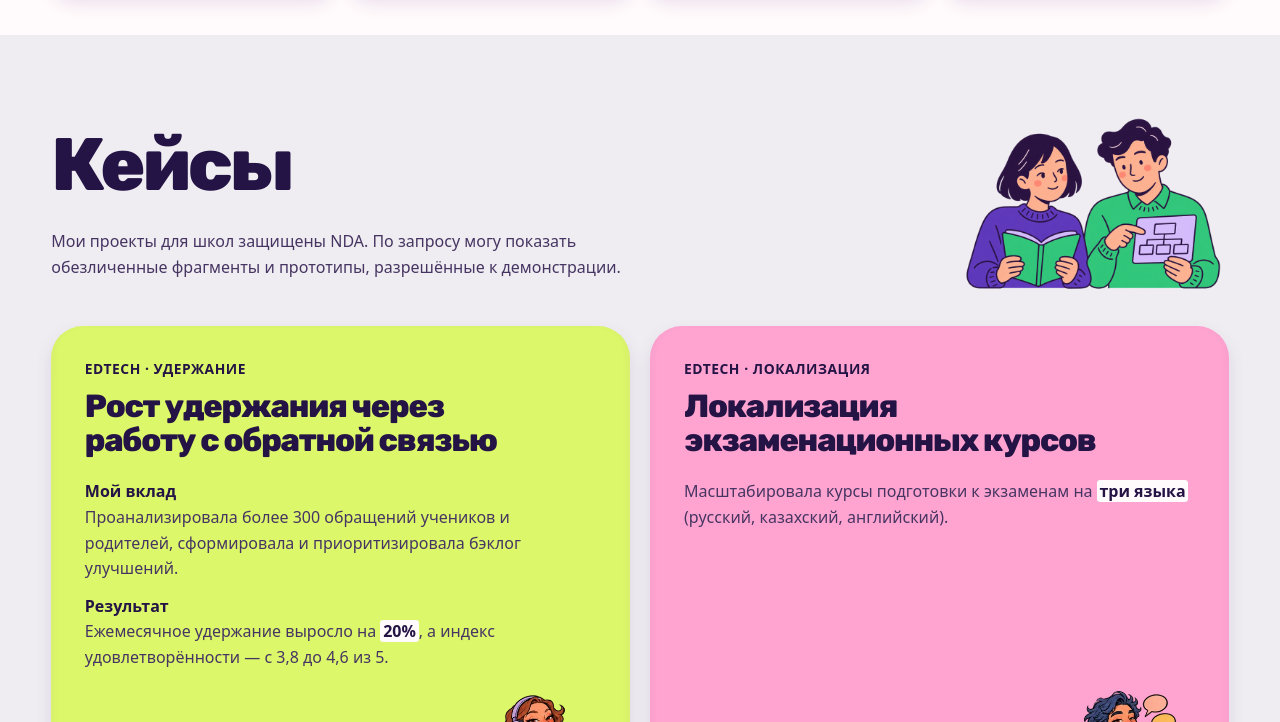
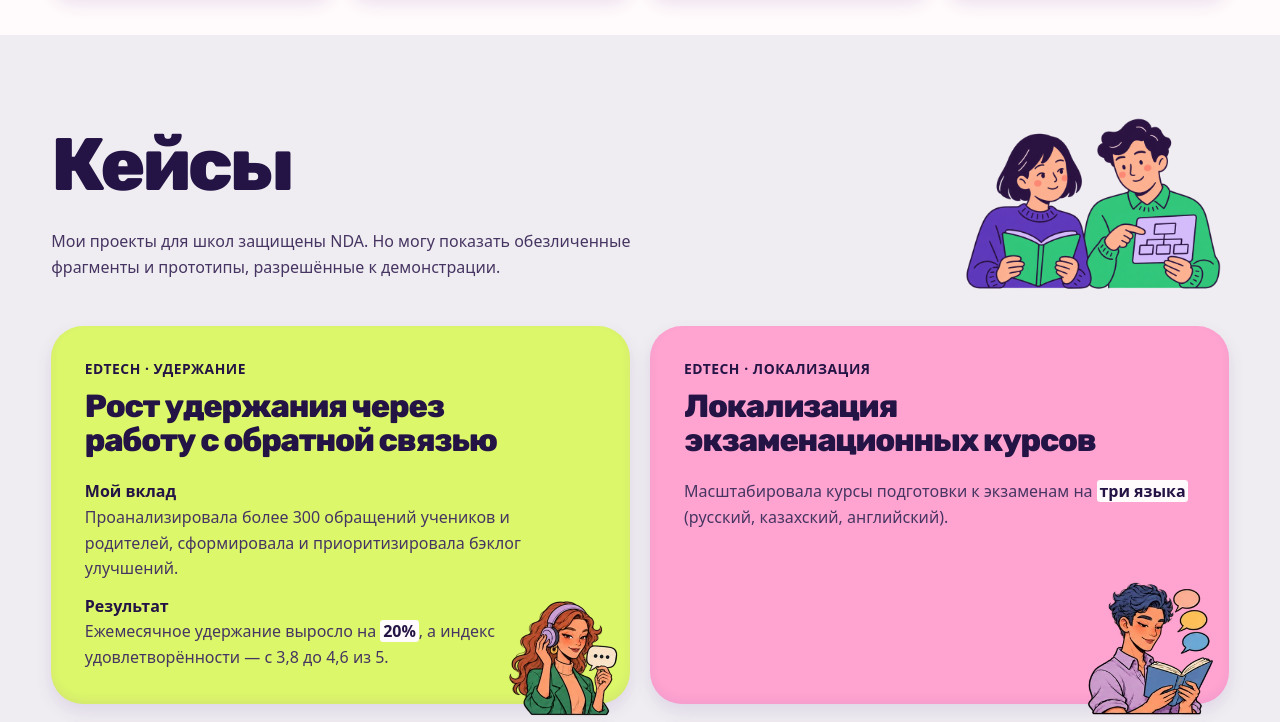
Before and after one commit to LIli-Gimadut/portfolio, a plain HTML site: page index.html in a window 1280 px wide. Shown: the part 875-1597 px from the top of the page. Drawn offline with Linux system fonts and the light colour scheme.

Commit message:
Soften character expressions and restore compact case cards

```diff
--- /dev/null
+++ b/assets/case-art.js
@@ -0,0 +1,32 @@
+const caseCards = document.querySelectorAll('.case-grid .case');
+
+function fitCaseArt(card) {
+  const bounds = card.getBoundingClientRect();
+  const art = getComputedStyle(card, '::after');
+  const right = bounds.right - parseFloat(art.right);
+  const bottom = bounds.bottom - parseFloat(art.bottom);
+  const clearance = 6;
+  let size = Math.min(bounds.width * .29, 150);
+  const text = document.createTreeWalker(card, NodeFilter.SHOW_TEXT);
+  const range = document.createRange();
+
+  while (text.nextNode()) {
+    if (!text.currentNode.textContent.trim()) continue;
+    range.selectNodeContents(text.currentNode);
+
+    // The corner illustration can clear each line either to its right or below it.
+    for (const line of range.getClientRects()) {
+      const room = Math.max(right - line.right, bottom - line.bottom) - clearance;
+      size = Math.min(size, room);
+    }
+  }
+
+  card.style.setProperty('--character-size', `${Math.max(0, Math.floor(size))}px`);
+}
+
+const observer = new ResizeObserver((entries) => {
+  for (const entry of entries) fitCaseArt(entry.target);
+});
+
+for (const card of caseCards) observer.observe(card);
+document.fonts.ready.then(() => caseCards.forEach(fitCaseArt));
--- a/assets/style.css
+++ b/assets/style.css
@@ -226,26 +226,25 @@ nav .language:hover { background: var(--lime); text-decoration: none; }
 
 .case-grid, .demo-grid { display: grid; gap: clamp(.9rem, 2vw, 1.3rem); }
 .case-grid { grid-template-columns: repeat(2, minmax(0, 1fr)); }
-.case-grid .case:not(.horizontal) { display: flex; flex-direction: column; }
-.case-grid .case:not(.horizontal) > :last-child { margin-block-end: .55rem; }
+.case-grid .case { position: relative; }
 .case-grid .case::after {
   content: "";
-  width: clamp(6rem, 13vw, 8.75rem);
+  position: absolute;
+  z-index: 1;
+  right: -.25rem;
+  bottom: -1rem;
+  width: var(--character-size, 0px);
   aspect-ratio: 1;
-  margin: auto -.55rem -.65rem auto;
-  flex: none;
-  background-image: var(--character-sheet, url("case-characters-original.webp"));
+  pointer-events: none;
+  background-image: url("case-characters-friendly.webp");
   background-position: var(--character-x, 0%) var(--character-y, 0%);
   background-repeat: no-repeat;
   background-size: 400% 200%;
 }
-#localization, #experiment, #time-to-market { --character-sheet: url("case-characters-men.webp"); }
 #localization, #feedback-automation { --character-x: 33.333333%; }
 #experiment, #ai-assistant { --character-x: 66.666667%; }
 #referrals { --character-x: 100%; }
 #time-to-market, #feedback-automation, #ai-assistant { --character-y: 100%; }
-.case-grid .horizontal { row-gap: .6rem; }
-.case-grid .horizontal::after { grid-column: 2; }
 .metrics a, .case, .demo {
   background-color: var(--card, var(--paper));
   box-shadow: var(--soft-depth);
@@ -316,7 +315,6 @@ nav .language:hover { background: var(--lime); text-decoration: none; }
 
 @media (max-width: 39rem) {
   .case-grid, .horizontal { grid-template-columns: 1fr; }
-  .case-grid .horizontal::after { grid-column: 1; }
   .case-heading { grid-template-columns: 1fr; }
   .case-illustration { max-width: 11rem; justify-self: end; }
   .metrics span { font-size: .9rem; }
--- a/index.html
+++ b/index.html
@@ -9,7 +9,8 @@
   <meta property="og:type" content="website">
   <title>Лилия Гимадутдинова · Портфолио</title>
   <link rel="alternate" hreflang="en" href="en/">
-  <link rel="stylesheet" href="assets/style.css?v=characters">
+  <link rel="stylesheet" href="assets/style.css?v=corner">
+  <script src="assets/case-art.js" defer></script>
 </head>
 <body>
   <a class="skip" href="#main">К содержанию</a>
@@ -49,7 +50,7 @@
         <div class="case-heading">
           <div>
             <h2 id="results">Кейсы</h2>
-            <p class="case-note">Мои проекты для школ защищены NDA. По запросу могу показать обезличенные фрагменты и прототипы, разрешённые к демонстрации.</p>
+            <p class="case-note">Мои проекты для школ защищены NDA. Но могу показать обезличенные фрагменты и прототипы, разрешённые к демонстрации.</p>
           </div>
           <img class="case-illustration" src="assets/case-colleagues.png" alt="" width="750" height="500" loading="lazy">
         </div>
@@ -163,7 +164,7 @@
       <div class="shell contact-layout">
         <div>
           <h2 id="talk">Обсудим вашу задачу?</h2>
-          <p>Рассматриваю полностью удалённые роли в Product, Project и Product Operations.</p>
+          <p>Рассматриваю удалённые роли в Product, Project и Product Operations.</p>
         </div>
         <a class="button primary" href="https://www.linkedin.com/in/liliia-gimadutdinova/">Написать в LinkedIn</a>
       </div>
```
Also changed, not shown: en/index.html (+4 -3 lines), assets/case-characters-friendly.webp (added), assets/case-characters-men.webp (deleted), assets/case-characters-original.webp (deleted).
